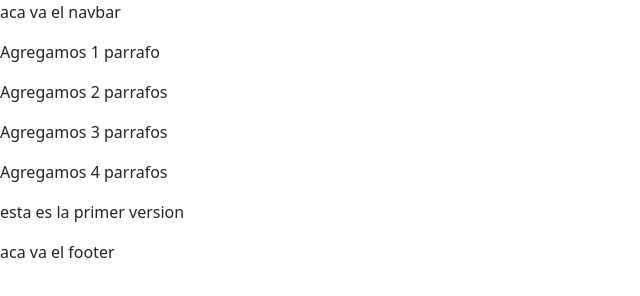
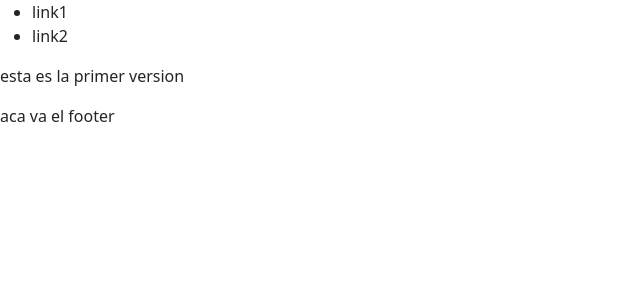
Before and after one commit to LeanLuna21/Practica-Git, a plain HTML site: page index.html in a window 1280 px wide. Shown: the whole page, without its empty margins (0-640 px from the left). Drawn offline with nearby package versions, Linux system fonts and the light colour scheme.

Commit message:
change to nav-bar

```diff
--- a/index.html
+++ b/index.html
@@ -15,11 +15,12 @@
 
 <body>
   <header>
-    <p>aca va el navbar</p>
-    <p>Agregamos 1 parrafo</p>
-    <p>Agregamos 2 parrafos</p>
-    <p>Agregamos 3 parrafos</p>
-    <p>Agregamos 4 parrafos</p>
+    <nav>
+        <ul>
+            <li>link1</li>
+            <li>link2</li>
+        </ul>
+    </nav>
   </header>
   <main>
     <p>esta es la primer version</p>
```
